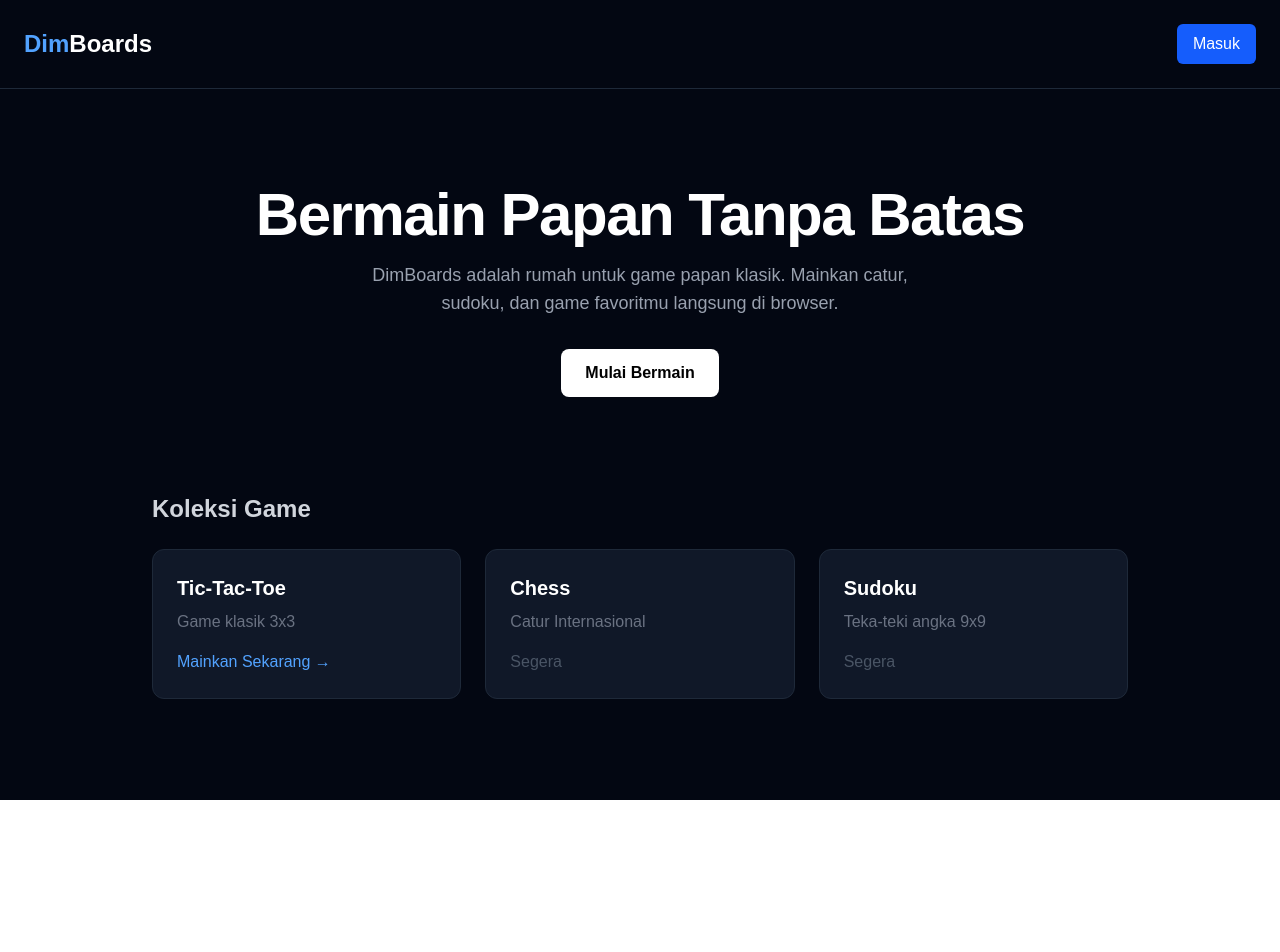
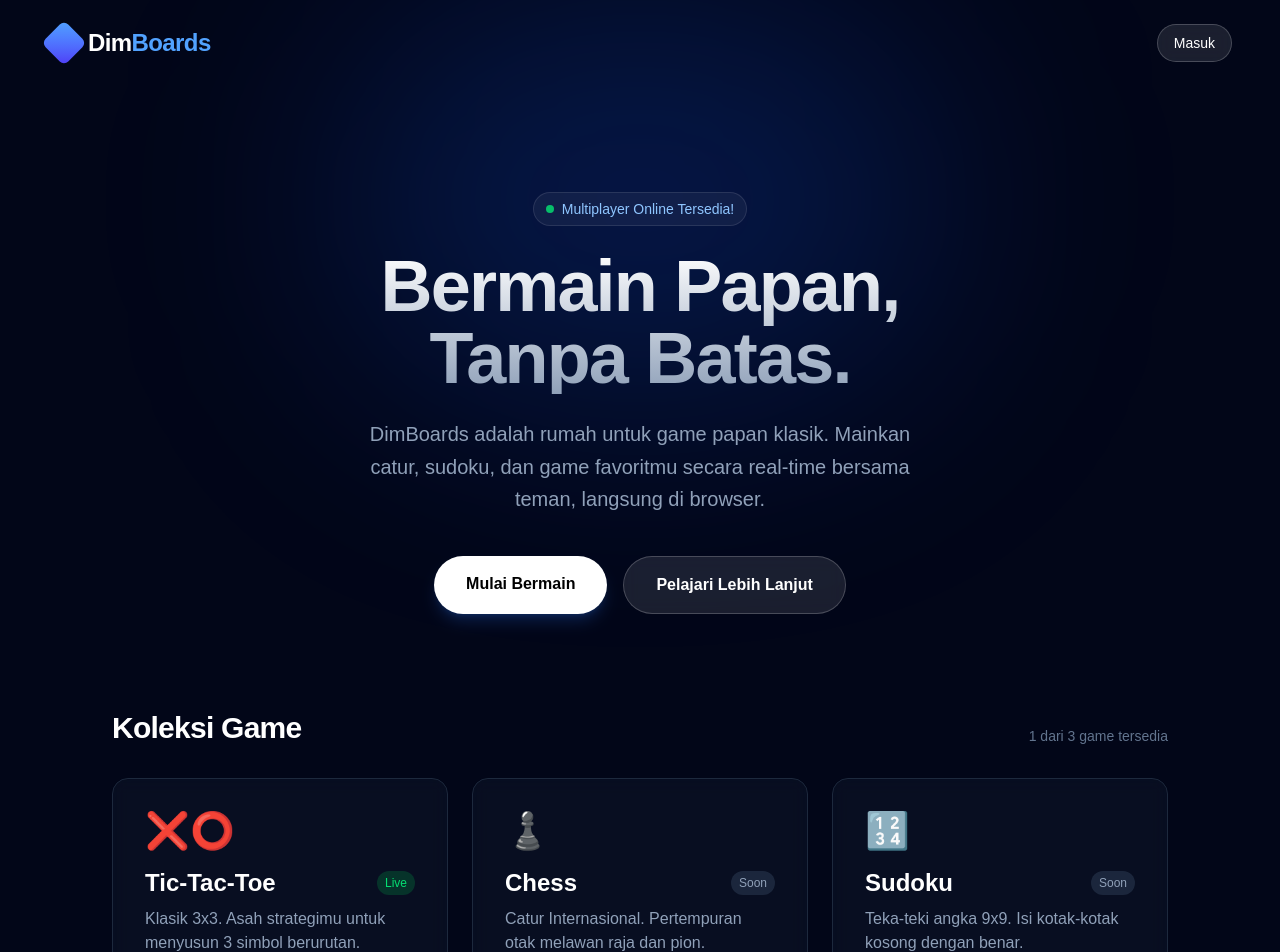
Before and after one commit to xdimar/dimboards, a Next.js app: page / in a window 1280 px wide. Shown: the top 952 px of the page. Before the commit the page ends 800 px from the top, so only its background shows below. Built offline with nearby package versions, Linux system fonts and the light colour scheme.

Commit message:
landing page baru

```diff
--- a/src/app/(marketing)/page.tsx
+++ b/src/app/(marketing)/page.tsx
@@ -1,58 +1,125 @@
-// src/app/(marketing)/page.tsx
-import Link from 'next/link';
+// src/app/page.tsx
+import Link from "next/link";
 
-// Data dummy untuk list game nantinya
 const games = [
-  { name: 'Tic-Tac-Toe', slug: 'tic-tac-toe', desc: 'Game klasik 3x3', status: 'Tersedia' },
-  { name: 'Chess', slug: 'chess', desc: 'Catur Internasional', status: 'Segera' },
-  { name: 'Sudoku', slug: 'sudoku', desc: 'Teka-teki angka 9x9', status: 'Segera' },
+  {
+    name: "Tic-Tac-Toe",
+    slug: "tic-tac-toe",
+    desc: "Klasik 3x3. Asah strategimu untuk menyusun 3 simbol berurutan.",
+    status: "Tersedia",
+    emoji: "❌⭕",
+    color: "from-blue-500 to-indigo-500"
+  },
+  {
+    name: "Chess",
+    slug: "chess",
+    desc: "Catur Internasional. Pertempuran otak melawan raja dan pion.",
+    status: "Segera",
+    emoji: "♟️",
+    color: "from-amber-500 to-orange-600"
+  },
+  {
+    name: "Sudoku",
+    slug: "sudoku",
+    desc: "Teka-teki angka 9x9. Isi kotak-kotak kosong dengan benar.",
+    status: "Segera",
+    emoji: "🔢",
+    color: "from-green-500 to-emerald-600"
+  },
 ];
 
 export default function Home() {
   return (
-    <main className="min-h-screen bg-gray-950 text-white">
-      {/* Navbar */}
-      <nav className="flex items-center justify-between p-6 border-b border-gray-800">
-        <h1 className="text-2xl font-bold text-blue-400">Dim<span className="text-white">Boards</span></h1>
-        <button className="px-4 py-2 bg-blue-600 rounded-md hover:bg-blue-700 transition-colors">
+    <main className="min-h-screen bg-slate-950 text-white overflow-hidden">
+
+      {/* Navbar: Padding dikecilin di mobile (p-4) */}
+      <nav className="absolute top-0 left-0 right-0 z-20 flex items-center justify-between p-4 sm:p-6 md:px-12">
+        <div className="flex items-center gap-2">
+          <div className="w-8 h-8 bg-gradient-to-br from-blue-400 to-indigo-600 rounded-md rotate-45"></div>
+          <h1 className="text-xl sm:text-2xl font-bold tracking-tight">Dim<span className="text-blue-400">Boards</span></h1>
+        </div>
+        <button className="px-4 py-2 text-xs sm:text-sm bg-white/10 backdrop-blur-sm rounded-full border border-white/20 hover:bg-white/20 transition-colors">
           Masuk
         </button>
       </nav>
 
-      {/* Hero Section */}
-      <section className="flex flex-col items-center justify-center text-center py-24">
-        <h2 className="text-5xl md:text-6xl font-extrabold tracking-tight mb-4">
-          Bermain Papan Tanpa Batas
+      {/* Hero Section: Ngurangin padding atas di mobile biar gak kelamaan scroll */}
+      <section className="relative flex flex-col items-center justify-center text-center pt-32 pb-20 px-4 sm:px-6 md:pt-48 md:pb-24">
+        <div className="absolute top-0 left-1/2 -translate-x-1/2 w-[300px] h-[300px] md:w-[600px] md:h-[400px] bg-blue-600/20 blur-[120px] rounded-full pointer-events-none"></div>
+
+        <div className="relative z-10 max-w-3xl">
+          <div className="inline-flex items-center gap-2 px-3 py-1.5 mb-6 bg-white/5 border border-white/10 rounded-full text-xs sm:text-sm text-blue-300">
+            <span className="w-2 h-2 bg-green-400 rounded-full animate-pulse"></span>
+            Multiplayer Online Tersedia!
+          </div>
+
+          {/* Ukuran font dikecilin di mobile (text-4xl), membesar di layar lebih besar */}
+          <h2 className="text-4xl sm:text-5xl md:text-7xl font-extrabold tracking-tight mb-6 bg-gradient-to-b from-white to-slate-400 bg-clip-text text-transparent">
+            Bermain Papan, <br/> Tanpa Batas.
           </h2>
-        <p className="text-lg text-gray-400 max-w-xl mb-8">
-          DimBoards adalah rumah untuk game papan klasik. Mainkan catur, sudoku, dan game favoritmu langsung di browser.
+
+          <p className="text-base sm:text-lg md:text-xl text-slate-400 max-w-xl mx-auto mb-8 md:mb-10 leading-relaxed">
+            DimBoards adalah rumah untuk game papan klasik. Mainkan catur, sudoku, dan game favoritmu secara real-time bersama teman, langsung di browser.
           </p>
-        <Link href="/games/tic-tac-toe" className="bg-white text-black font-semibold px-6 py-3 rounded-lg hover:bg-gray-300 transition-colors">
+
+          {/* Tombol jadi full width di mobile (w-full), dan flex row di tablet ke atas */}
+          <div className="flex flex-col sm:flex-row gap-3 sm:gap-4 justify-center w-full sm:w-auto">
+            <Link href="/games/tic-tac-toe" className="px-8 py-4 bg-white text-black font-semibold rounded-full hover:bg-slate-200 transition-all hover:scale-105 shadow-lg shadow-blue-500/20 text-center">
               Mulai Bermain
             </Link>
+            <button className="px-8 py-4 bg-white/10 backdrop-blur-sm text-white font-semibold rounded-full border border-white/20 hover:bg-white/20 transition-all text-center">
+              Pelajari Lebih Lanjut
+            </button>
+          </div>
+        </div>
       </section>
 
-      {/* Game Grid */}
-      <section className="px-6 pb-24 max-w-5xl mx-auto">
-        <h3 className="text-2xl font-bold mb-6 text-gray-300">Koleksi Game</h3>
-        <div className="grid grid-cols-1 md:grid-cols-3 gap-6">
+      {/* Koleksi Game: Padding disesuaikan */}
+      <section className="px-4 sm:px-6 md:px-12 pb-20 md:pb-24 max-w-6xl mx-auto">
+        <div className="flex flex-col sm:flex-row justify-between items-start sm:items-end mb-6 sm:mb-8 gap-2">
+          <h3 className="text-2xl sm:text-3xl font-bold tracking-tight">Koleksi Game</h3>
+          <span className="text-slate-500 text-xs sm:text-sm">{games.filter(g => g.status === 'Tersedia').length} dari {games.length} game tersedia</span>
+        </div>
+
+        <div className="grid grid-cols-1 sm:grid-cols-2 lg:grid-cols-3 gap-4 sm:gap-6">
           {games.map((game) => (
-            <div key={game.slug} className="bg-gray-900 border border-gray-800 p-6 rounded-xl hover:border-blue-500 transition-colors">
-              <h4 className="text-xl font-semibold mb-2">{game.name}</h4>
-              <p className="text-gray-500 mb-4">{game.desc}</p>
+            <div
+              key={game.slug}
+              className="group relative bg-slate-900/50 backdrop-blur-sm border border-slate-800 rounded-2xl p-6 sm:p-8 overflow-hidden transition-all duration-300 hover:border-slate-600 hover:-translate-y-1"
+            >
+              <div className={`absolute inset-0 bg-gradient-to-br ${game.color} opacity-0 group-hover:opacity-10 transition-opacity duration-300`}></div>
+
+              <div className="relative z-10">
+                <div className="text-3xl sm:text-4xl mb-4">{game.emoji}</div>
+                <div className="flex items-center justify-between mb-2">
+                  <h4 className="text-xl sm:text-2xl font-bold">{game.name}</h4>
                   {game.status === 'Tersedia' ? (
-                <Link href={`/games/${game.slug}`} className="text-blue-400 font-medium hover:underline">
-                  Mainkan Sekarang →
+                    <span className="text-[10px] sm:text-xs px-2 py-1 bg-green-500/20 text-green-400 rounded-full font-medium">Live</span>
+                  ) : (
+                    <span className="text-[10px] sm:text-xs px-2 py-1 bg-slate-700/50 text-slate-400 rounded-full font-medium">Soon</span>
+                  )}
+                </div>
+                <p className="text-slate-400 mb-6 text-sm sm:text-base h-10">{game.desc}</p>
+
+                {game.status === 'Tersedia' ? (
+                  <Link href={`/games/${game.slug}`} className="inline-flex items-center gap-2 text-blue-400 font-medium hover:gap-3 transition-all text-sm sm:text-base">
+                    Mainkan Sekarang
+                    <svg width="16" height="16" viewBox="0 0 24 24" fill="none" stroke="currentColor" strokeWidth="2" strokeLinecap="round" strokeLinejoin="round"><line x1="5" y1="12" x2="19" y2="12"></line><polyline points="12 5 19 12 12 19"></polyline></svg>
                   </Link>
                 ) : (
-                <span className="text-gray-600 font-medium cursor-not-allowed">
-                  {game.status}
+                  <span className="inline-flex items-center gap-2 text-slate-500 font-medium cursor-not-allowed text-sm sm:text-base">
+                    Segera Hadir
                   </span>
                 )}
+              </div>
             </div>
           ))}
         </div>
       </section>
+
+      <footer className="border-t border-slate-800 py-8 px-6 text-center text-slate-500 text-xs sm:text-sm">
+        © {new Date().getFullYear()} DimBoards. Dibuat dengan Next.js & Supabase.
+      </footer>
     </main>
   );
 }
--- a/src/app/globals.css
+++ b/src/app/globals.css
@@ -24,4 +24,5 @@ body {
   background: var(--background);
   color: var(--foreground);
   font-family: Arial, Helvetica, sans-serif;
+  overflow-x: hidden;
 }
```
Lines whose indentation alone changed are shown as unchanged.
